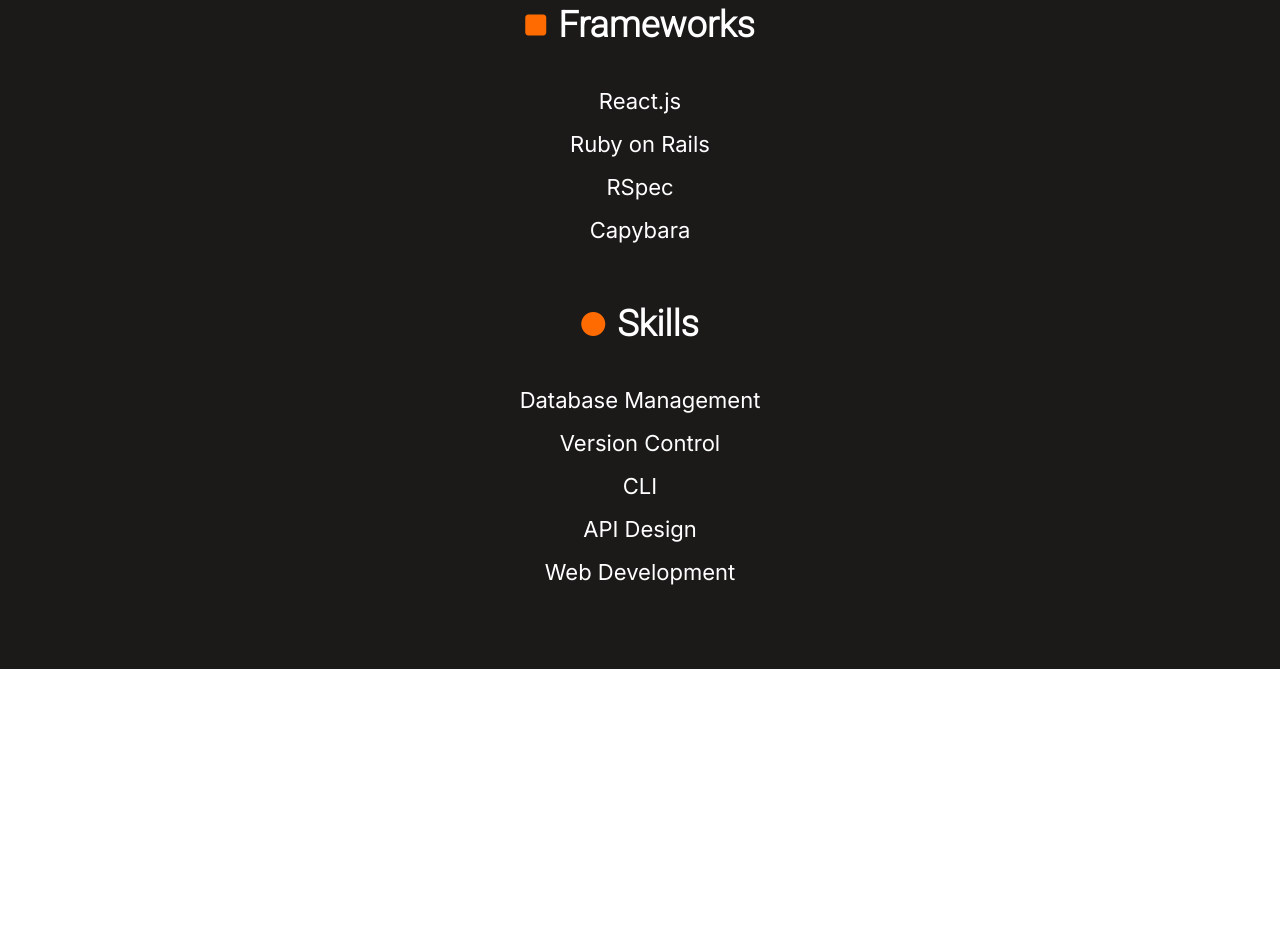
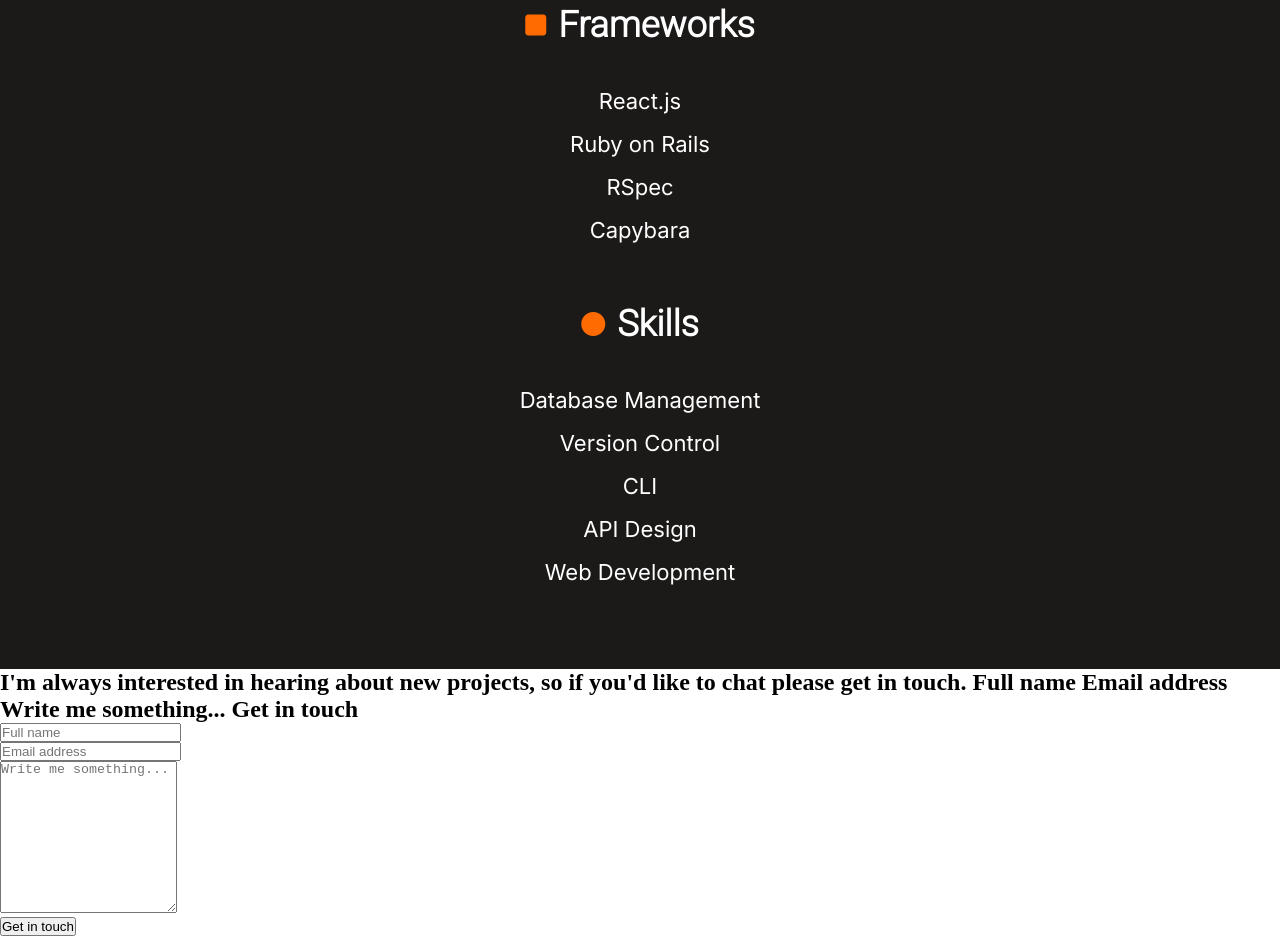
Before and after one commit to Mahamadou-Nouridine/My-Portfolio, a website: page index.html in a window 1280 px wide. Shown: the part 4755-5691 px from the top of the page. Before the commit the page ends 5424 px from the top, so only its background shows below. Drawn offline with Linux system fonts and the light colour scheme.

Commit message:
added contact-form section

```diff
--- a/index.html
+++ b/index.html
@@ -235,6 +235,27 @@
 
         </div>
     </section>
+
+    <section class="contact-form">
+        <h2 class="form-text">
+            I'm always interested in hearing about new projects, so if you'd like to chat please get in touch.
+            Full name
+            Email address
+            Write me something...
+            Get in touch
+        </h2>
+        <form class="form">
+            <div class="name-input">
+                <input type="text" placeholder="Full name" name="full-name">
+            </div>
+            <div class="email-input">
+                <input type="email" name="email" placeholder="Email address">
+            </div>
+            <div class="form-texterea">
+                <textarea placeholder="Write me something..." name="something" rows="10"></textarea>
+            </div>
+            <button>Get in touch</button>
+        </form>
+    </section>
 </body>
-
 </html>
```
